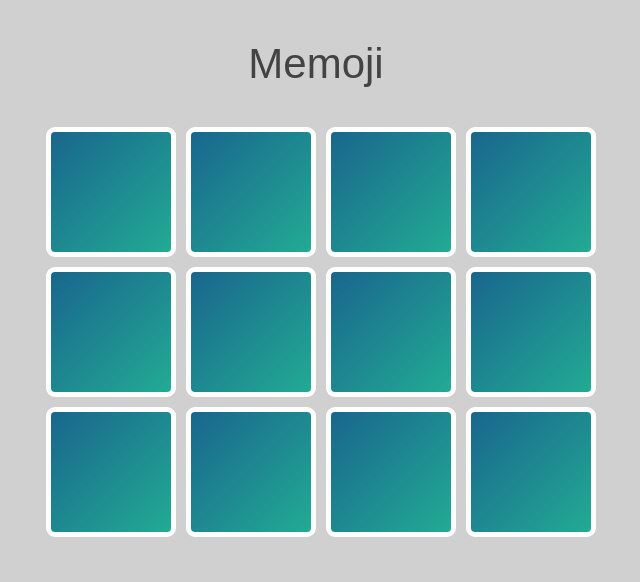
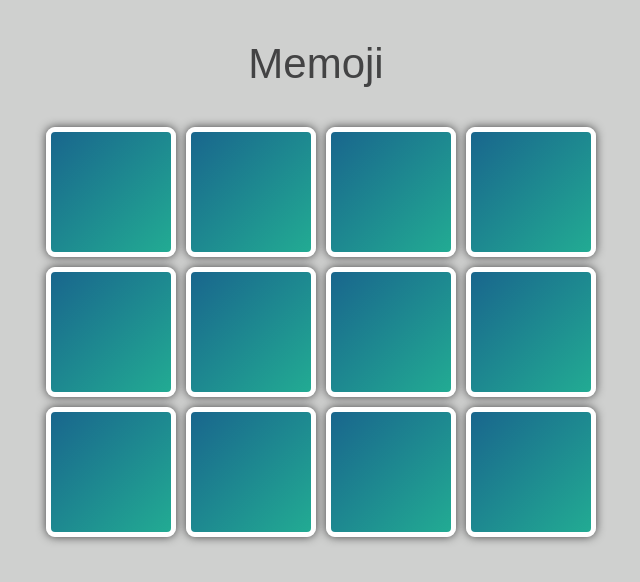
Before and after one commit to morozserge1st/Memoji-for-Coursera, a plain HTML site: page index.html in a window 1280 px wide. Shown: the whole page, without its empty margins (324-964 px from the left). Drawn offline with Linux system fonts and the light colour scheme.

Commit message:
Fixed bags

```diff
--- a/index.css
+++ b/index.css
@@ -27,7 +27,7 @@ body {
 	height: 120px;
 	position: relative;
 	margin-bottom: 20px;
-
+	perspective: 1000px;
 }
 
 .front {
@@ -54,9 +54,9 @@ body {
 	align-items: center;
 	backface-visibility: hidden;
 	transition: 0.5s;
-	perspective: 1000px;
 	border: 5px solid #ffffff;
 	border-radius: 9px;
+	box-shadow: 0 0 10px #434344;
 }
 
 /*Переворот*/
```
